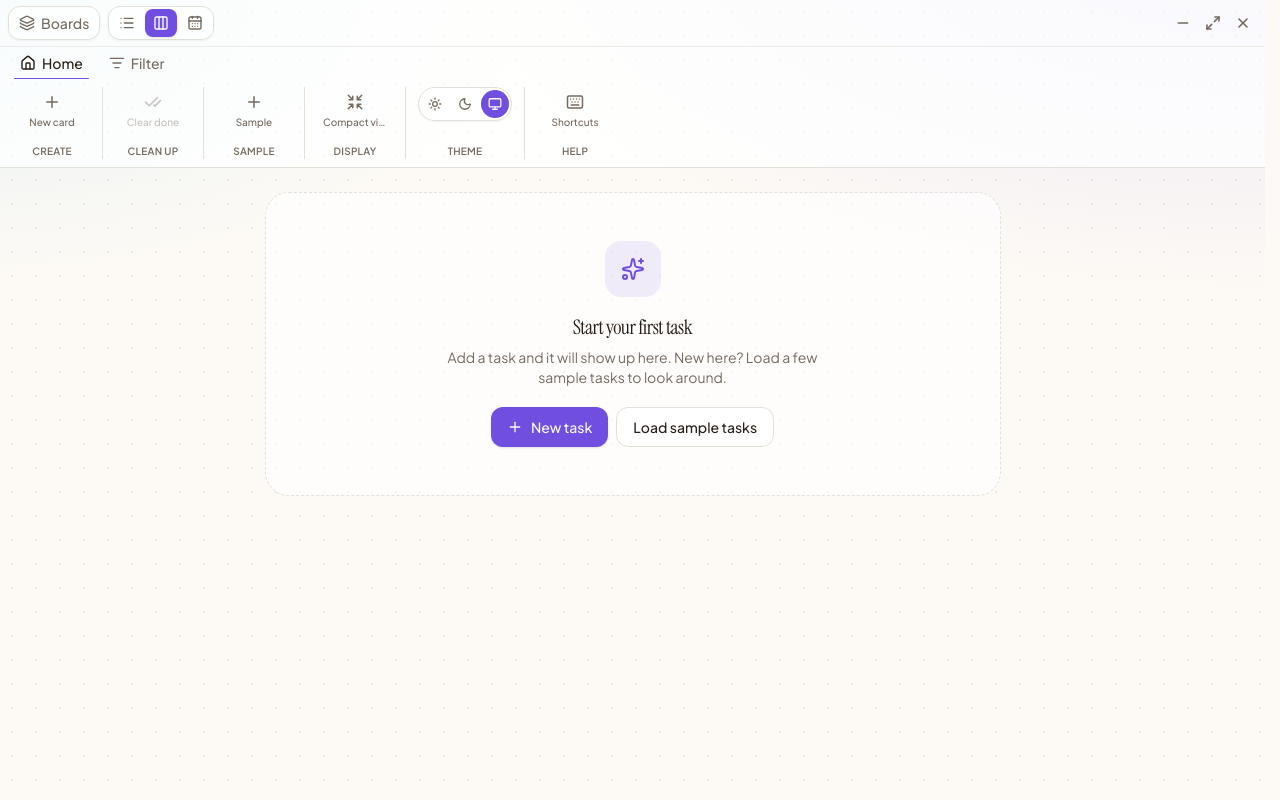
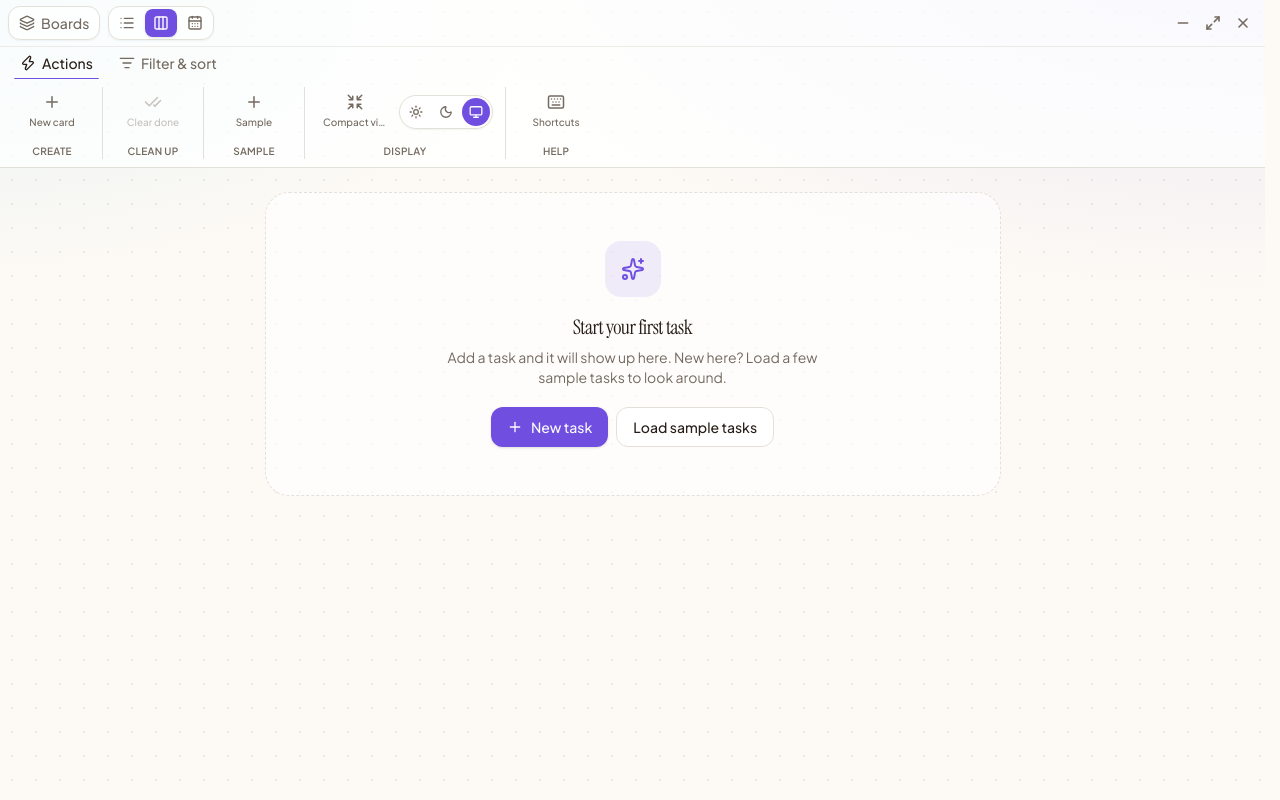
Before and after one commit to DarkSoulEngineer/todo-app, a Next.js app: page /tasks in a window 1280 px wide. Built offline with nearby package versions, Linux system fonts and the light colour scheme.

Commit message:
Rework ribbon: clearer tab names, regroup tools, gate Compact view to Board

```diff
--- a/src/components/layout/view-ribbon.tsx
+++ b/src/components/layout/view-ribbon.tsx
@@ -7,7 +7,6 @@ import {
   Columns3,
   Eye,
   Hash,
-  Home as HomeIcon,
   Keyboard,
   Layers,
   List,
@@ -17,6 +16,7 @@ import {
   Shrink,
   SlidersHorizontal,
   X,
+  Zap,
   type LucideIcon,
 } from "lucide-react";
 import Link from "next/link";
@@ -75,14 +75,19 @@ interface RibbonTab {
 }
 
 /**
- * Tabs are contextual, like Office: the board also exposes a "Sections" group.
+ * Tabs are contextual, like Office: the board also exposes a "Sections" tab.
  * It appears whenever the board has columns at all — including when they are all
  * hidden, since that is the only way back to them.
+ *
+ * Labels name what each tab holds (the `id`s stay stable for wiring):
+ *  - "Actions"       — create, tidy up, load sample, display, theme, help
+ *  - "Filter & sort" — search, category filters, ordering
+ *  - "Sections"      — board-only column focus and hidden-column restore
  */
 function tabsForView(viewMode: ViewMode, hasSections: boolean): RibbonTab[] {
   const tabs: RibbonTab[] = [
-    { id: "home", label: "Home", icon: HomeIcon },
-    { id: "filter", label: "Filter", icon: ListFilter },
+    { id: "home", label: "Actions", icon: Zap },
+    { id: "filter", label: "Filter & sort", icon: ListFilter },
   ];
   if (viewMode === "board" && hasSections) {
     tabs.push({ id: "sections", label: "Sections", icon: Columns3 });
@@ -131,10 +136,9 @@ export interface ViewRibbonProps {
  * Desktop-app style ribbon: a tab bar over a strip of grouped tools.
  * The window controls (minimize / maximize / close), the board-manager link,
  * and the View switcher (List/Board/Calendar) live in the top row, so they're
- * always one click away. The Home tab holds the New card button, Clear done,
- * the theme switcher, and the shortcuts button. The Filter tab holds Search,
- * Sort, and Categories. The Sections tab (board only) holds column focus and
- * hidden columns.
+ * always one click away. The Actions tab holds create / tidy-up / sample /
+ * display / theme / help; the Filter & sort tab holds Search, Categories and
+ * Sort; the Sections tab (board only) holds column focus and hidden columns.
  */
 export function ViewRibbon({
   viewMode,
@@ -221,7 +225,7 @@ export function ViewRibbon({
       </div>
 
       {activeTab === "home" ? (
-        <RibbonPanel label="Home tools">
+        <RibbonPanel label="Actions">
           {showCreate ? (
             <RibbonGroup label="Create">
               <RibbonTool icon={Plus} label="New card" onClick={onNewTask} />
@@ -240,17 +244,15 @@ export function ViewRibbon({
               <RibbonTool icon={Plus} label="Sample" onClick={onLoadSample} />
             </RibbonGroup>
           ) : null}
-          {viewMode !== "calendar" && viewMode !== "insights" && onCompactViewChange ? (
-            <RibbonGroup label="Display">
+          <RibbonGroup label="Display">
+            {viewMode === "board" && onCompactViewChange ? (
               <RibbonTool
                 icon={Shrink}
                 label="Compact view"
                 onClick={() => onCompactViewChange(!compactView)}
                 active={compactView}
               />
-            </RibbonGroup>
-          ) : null}
-          <RibbonGroup label="Theme">
+            ) : null}
             <ThemeToggle />
           </RibbonGroup>
           {onShowHelp ? (
@@ -262,7 +264,7 @@ export function ViewRibbon({
       ) : null}
 
       {activeTab === "filter" ? (
-        <RibbonPanel label="Filters">
+        <RibbonPanel label="Filter & sort">
           <RibbonGroup label="Find">
             <RibbonSearch
               value={query}
@@ -271,11 +273,6 @@ export function ViewRibbon({
               focusSignal={searchFocusSignal}
             />
           </RibbonGroup>
-          {showSort ? (
-            <RibbonGroup label="Sort">
-              <RibbonSelect value={sort} onChange={onSortChange} />
-            </RibbonGroup>
-          ) : null}
           {filterCategories ? (
             <RibbonGroup label="Categories">
               <RibbonChip
@@ -308,6 +305,11 @@ export function ViewRibbon({
                   Restore deleted
                 </button>
               ) : null}
+            </RibbonGroup>
+          ) : null}
+          {showSort ? (
+            <RibbonGroup label="Sort">
+              <RibbonSelect value={sort} onChange={onSortChange} />
             </RibbonGroup>
           ) : null}
         </RibbonPanel>
```
